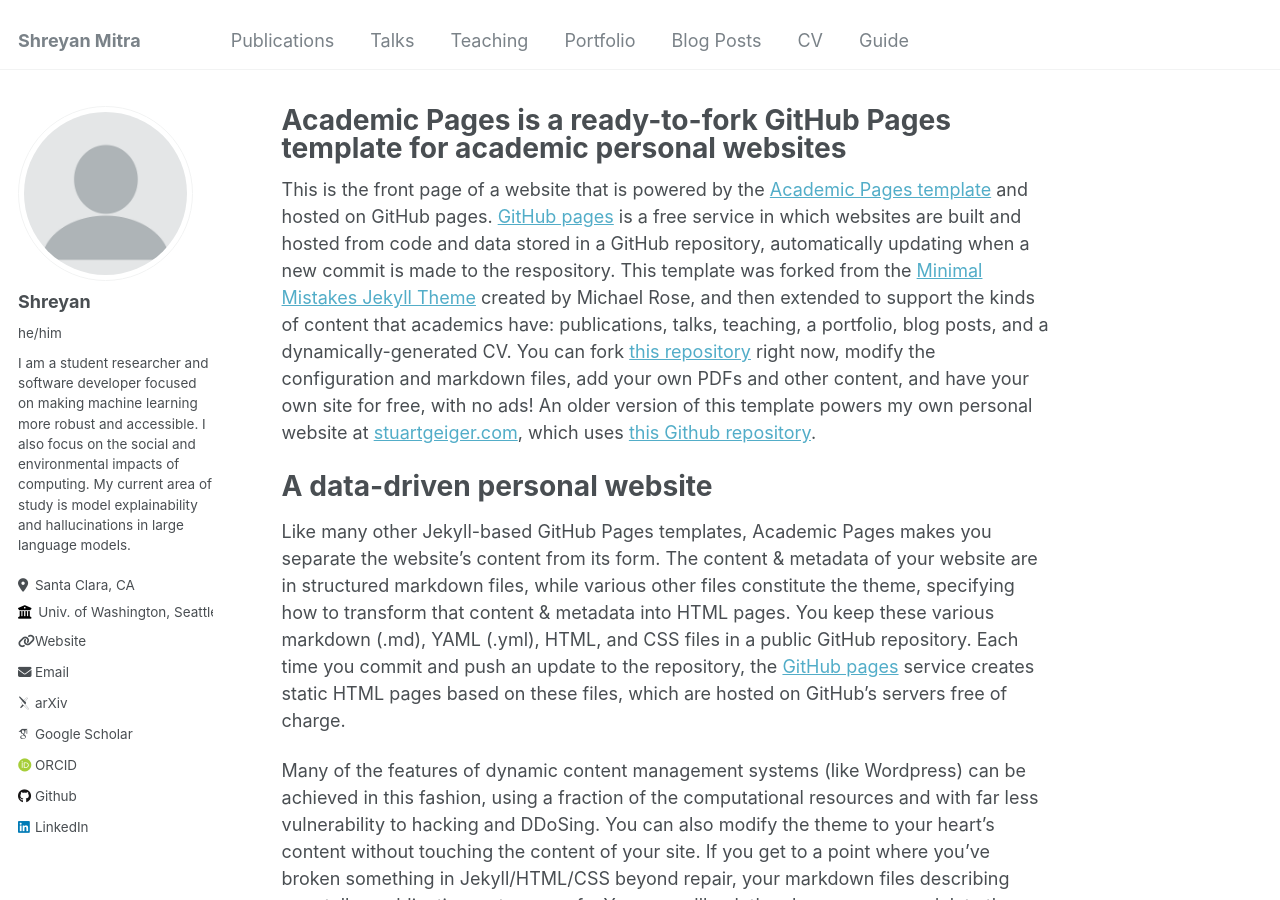
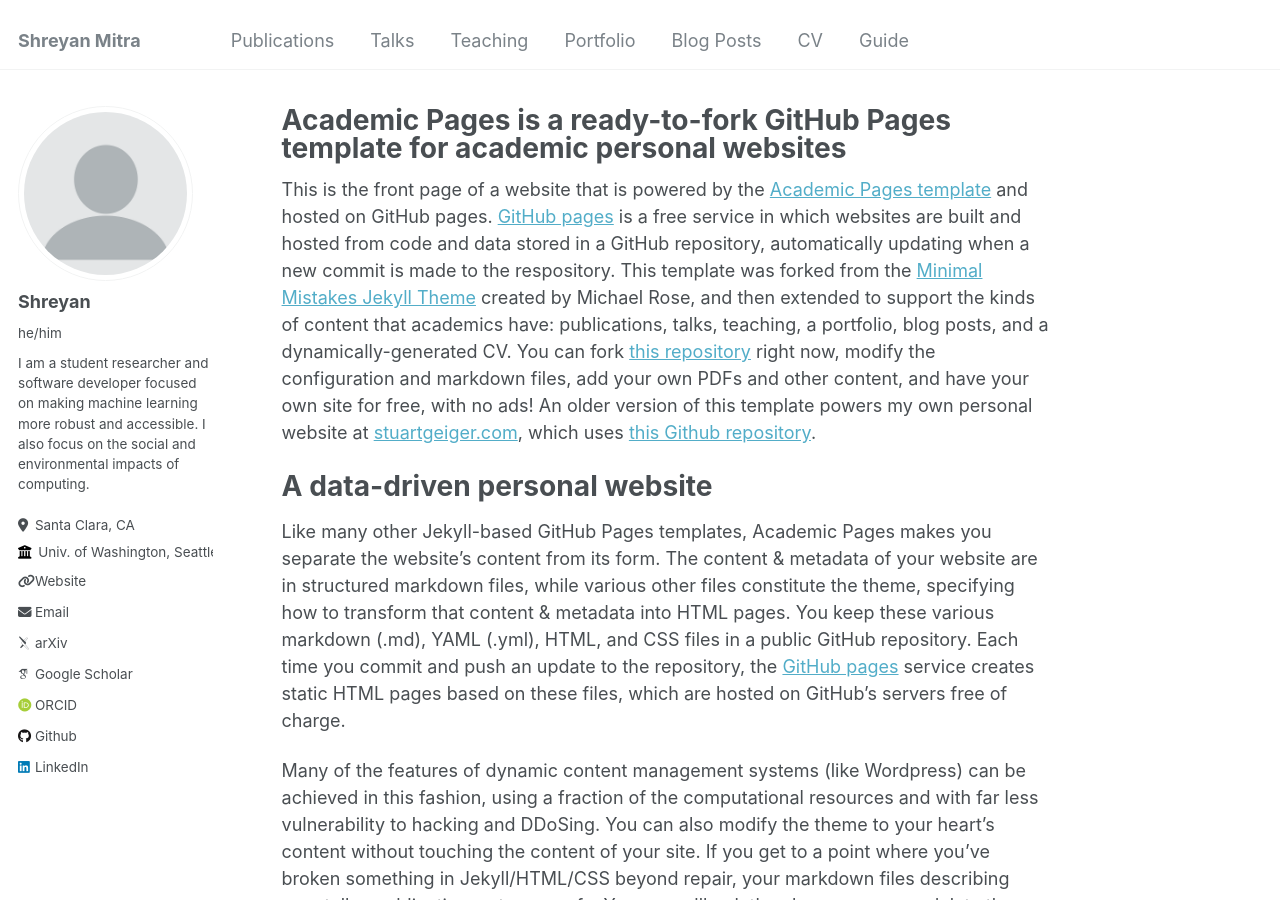
Before and after one commit to shreyanmitra/shreyanmitra.github.io, a Jekyll site: the page built from _pages/about.md, in a window 1280 px wide and 900 px high. Built offline with Jekyll 4.4.1, drawn with Linux system fonts in a browser that asks for light colours; some web fonts are replaced.

Commit message:
Update _config.yml

```diff
--- a/_config.yml
+++ b/_config.yml
@@ -24,7 +24,7 @@ author:
   avatar           : "profile.png"
   name             : "Shreyan"
   pronouns         : "he/him"
-  bio              : "I am a student researcher and software developer focused on making machine learning more robust and accessible. I also focus on the social and environmental impacts of computing. My current area of study is model explainability and hallucinations in large language models."
+  bio              : "I am a student researcher and software developer focused on making machine learning more robust and accessible. I also focus on the social and environmental impacts of computing."
   location         : "Santa Clara, CA"
   employer         : "Univ. of Washington, Seattle"
   uri              : "shreyanmmitra.wordpress.com"
```
